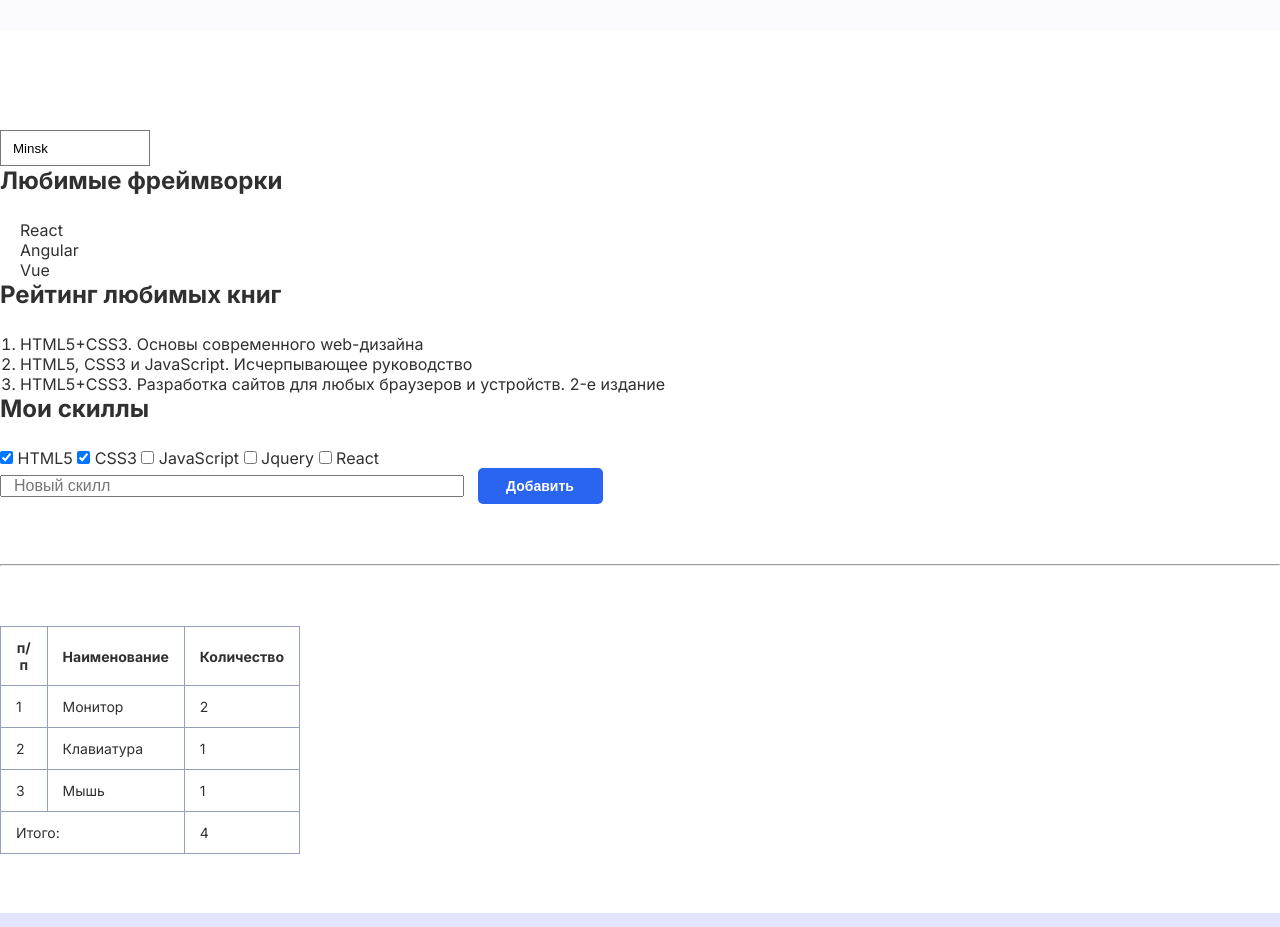
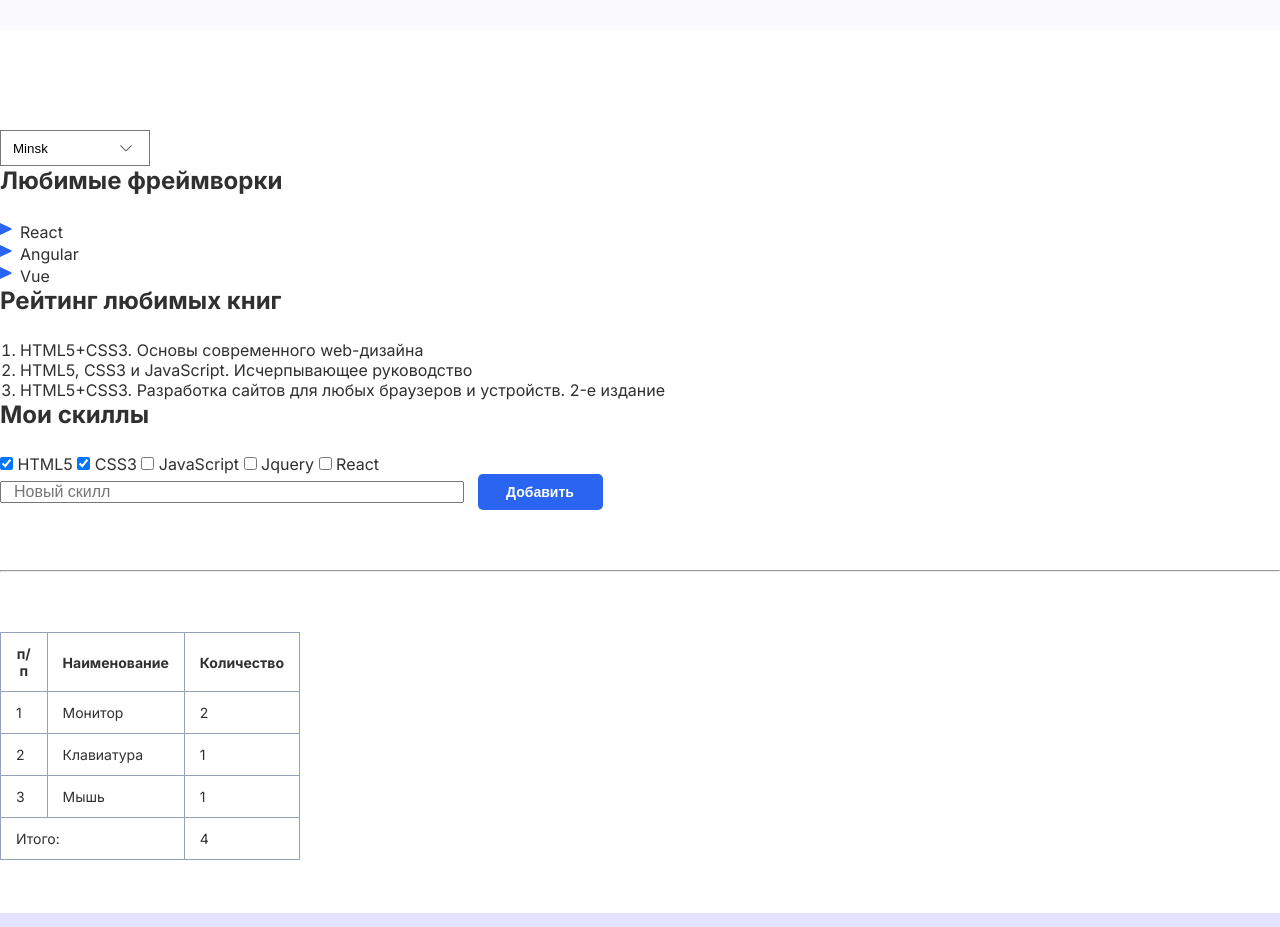
Before and after one commit to dancool8800/2-hw-with-auto-test-html-css-main, a plain HTML site: page index.html in a window 1280 px wide. Shown: the part 840-1767 px from the top of the page. Drawn offline with Linux system fonts and the light colour scheme; the site is published under a folder, as on GitHub Pages, so addresses that start at the root find nothing.

Commit message:
обновлены пути к SVG

```diff
--- a/style.css
+++ b/style.css
@@ -76,7 +76,7 @@ header span {
 }
 
 select {
-    background: url('/assets/ep_arrow-down.svg') right 15px top 50%;
+    background: url('assets/ep_arrow-down.svg') right 15px top 50%;
     background-repeat:no-repeat;
     padding-left: 12px;
     appearance: none;
@@ -91,7 +91,7 @@ select {
 }
 
 .frameworks-list {
-    list-style-image: url('/assets/solar_map-arrow-up-bold.svg');
+    list-style-image: url('assets/solar_map-arrow-up-bold.svg');
     padding: 0px 20px;
     font-weight: 400;
     font-size: 16px;
```
